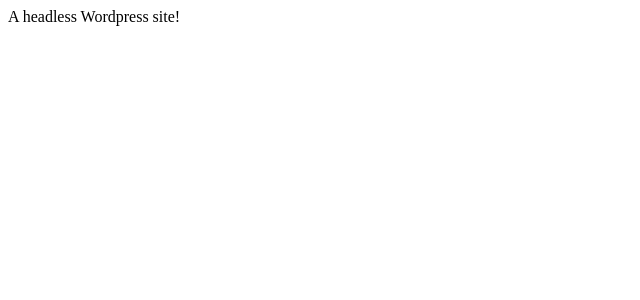
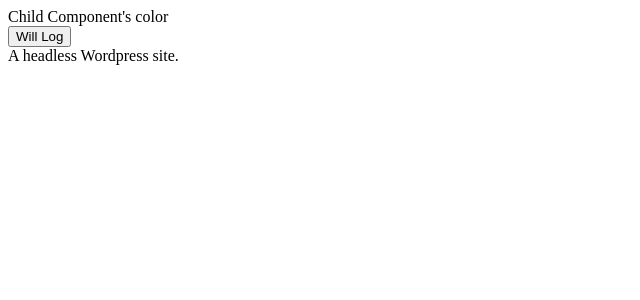
Before and after one commit to robertocannella/wp-react-ts-webpack, a React app: page / in a window 1280 px wide. Shown: the top 300 px of the page, without its empty margins (0-640 px from the left). Built offline with nearby package versions, Linux system fonts and the light colour scheme.

Commit message:
Add React.FC Type

```diff
--- a/package.json
+++ b/package.json
@@ -1,6 +1,6 @@
 {
   "name": "wp-react-ts-webpack",
-  "homepage": ".",
+  "homepage": "spy.robertocannella.com",
   "version": "1.0.0",
   "description": "",
   "main": "index.js",
--- a/src/index.html
+++ b/src/index.html
@@ -10,7 +10,6 @@
 
 <body>
     <div id="root"></div>
-
 </body>
 
 </html>
--- a/src/index.tsx
+++ b/src/index.tsx
@@ -1,8 +1,12 @@
 import React from "react";
+import Parent from "./props/Parent";
 import { createRoot } from 'react-dom/client';
 
 const App = () => {
-    return <div>A headless Wordpress site!</div>;
+    return <div>
+        <Parent/>
+
+        A headless Wordpress site.</div>;
 }
 
 
--- a/src/props/Child.tsx
+++ b/src/props/Child.tsx
@@ -2,8 +2,25 @@
 
 interface ChildProps {
     color: string;
+    onClick: (color?:string) => void;
+    children?: React.ReactNode;
+
 }
 
-export const Child = ({color}: ChildProps) => {
-    return <div>Child Component's color {color}</div>
+// A not typed declaration of a component
+export const Child = ({color, onClick}: ChildProps) => {
+    return (
+    <div>Child Component's color <br/>
+        <button onClick={()=>onClick}></button>
+    </div>
+    )
 }
+
+// A better way is to assign as React.FC Type for better typechecking
+export const ChildAsFC: React.FC<ChildProps> = ({color,onClick}) => {
+    return (
+        <div>Child Component's color <br/>
+            <button onClick={()=> onClick(color)}>Will Log</button>
+        </div>
+    )
+}
--- a/src/props/Parent.tsx
+++ b/src/props/Parent.tsx
@@ -1,8 +1,10 @@
 import React from 'react';
-import {Child} from './Child';
+import {Child, ChildAsFC} from './Child';
 
 const Parent = () => {
 
-    return <Child color="red"/>;
+    return <ChildAsFC color="red" onClick={(color)=>console.log(color)}>
+       <div>Hello</div>
+    </ChildAsFC>;
 }
 export default Parent
```
